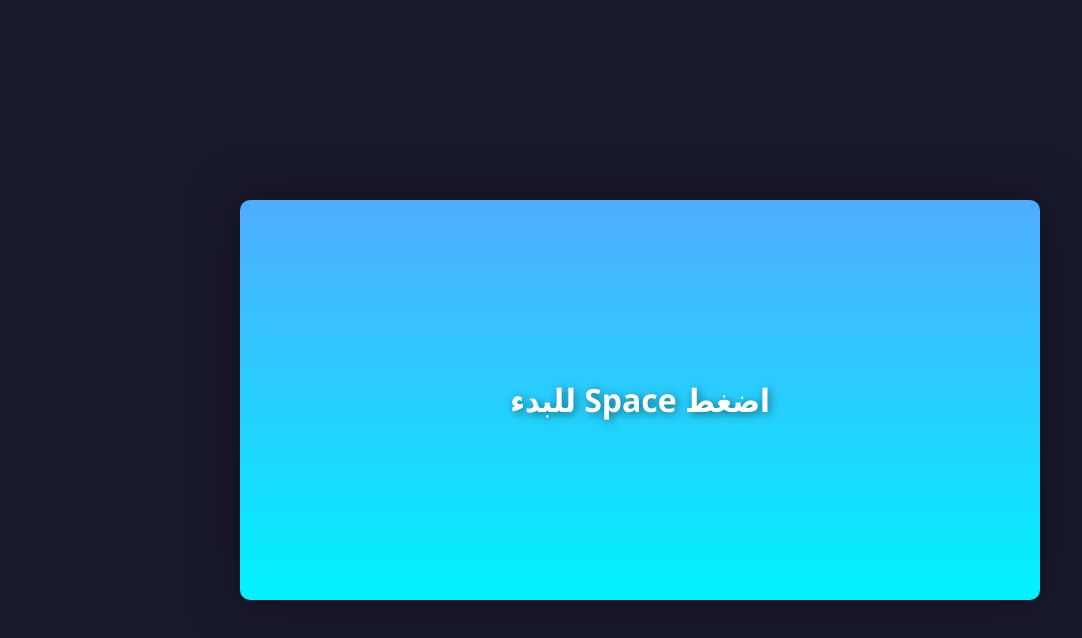
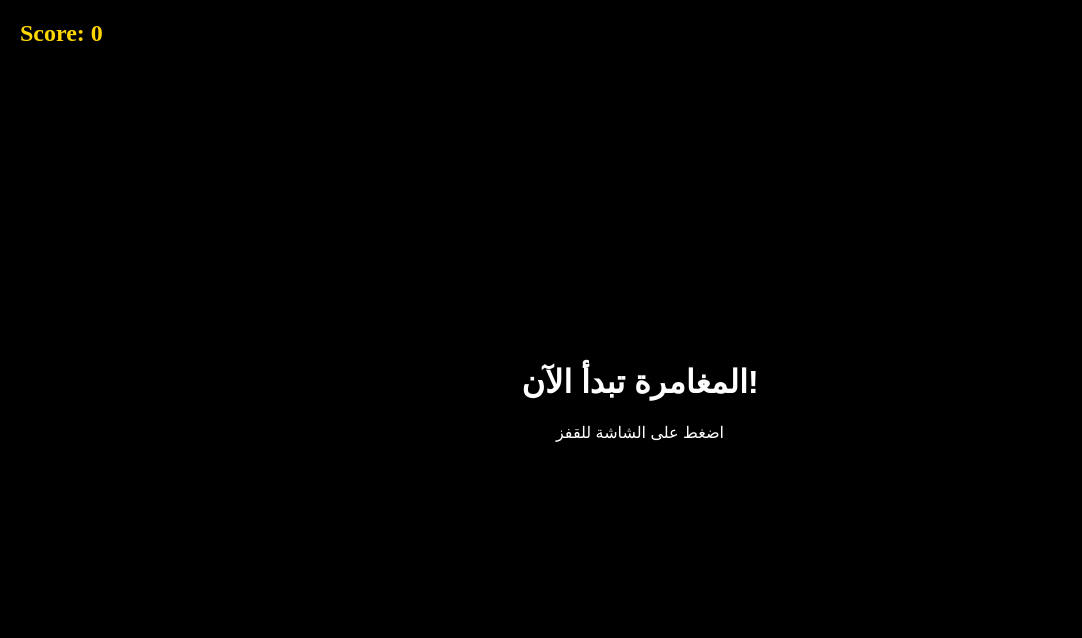
Before and after one commit to mantorh1940m-eng/Loooooofkfjfkfkf, a plain HTML site: page index.html in a window 1280 px wide. Shown: the whole page, without its empty margins (0-1082 px from the left). Drawn offline with Linux system fonts and the light colour scheme.

Commit message:
Update index.html

```diff
--- a/index.html
+++ b/index.html
@@ -1,18 +1,28 @@
 <!DOCTYPE html>
-<html lang="ar" dir="rtl">
+<html lang="ar">
 <head>
     <meta charset="UTF-8">
-    <meta name="viewport" content="width=device-width, initial-scale=1.0">
-    <title>Luffy: Pirate Run Evolution</title>
-    <link rel="stylesheet" href="style.css">
+    <meta name="viewport" content="width=device-width, initial-scale=1.0, maximum-scale=1.0, user-scalable=no">
+    <title>Luffy Pirate King - Mobile</title>
+    <style>
+        body, html { margin: 0; padding: 0; width: 100%; height: 100%; overflow: hidden; background: #000; }
+        canvas { display: block; width: 100vw; height: 100vh; touch-action: none; }
+        #ui {
+            position: absolute; top: 50%; left: 50%; transform: translate(-50%, -50%);
+            color: white; font-family: 'Arial', sans-serif; text-align: center;
+            pointer-events: none; z-index: 10;
+        }
+        .score-board { position: absolute; top: 20px; left: 20px; color: gold; font-size: 24px; font-weight: bold; }
+    </style>
 </head>
 <body>
-    <div id="game-wrapper">
-        <canvas id="gameCanvas"></canvas>
-        <div id="ui-layer">
-            <h1 id="msg">اضغط Space للبدء</h1>
-        </div>
+    <div id="ui">
+        <h1 id="main-msg">المغامرة تبدأ الآن!</h1>
+        <p>اضغط على الشاشة للقفز</p>
     </div>
-    <script src="script.js"></script>
+    <div class="score-board" id="scoreDisplay">Score: 0</div>
+    <canvas id="gameCanvas"></canvas>
+
+    <script src="game.js"></script>
 </body>
 </html>
```
